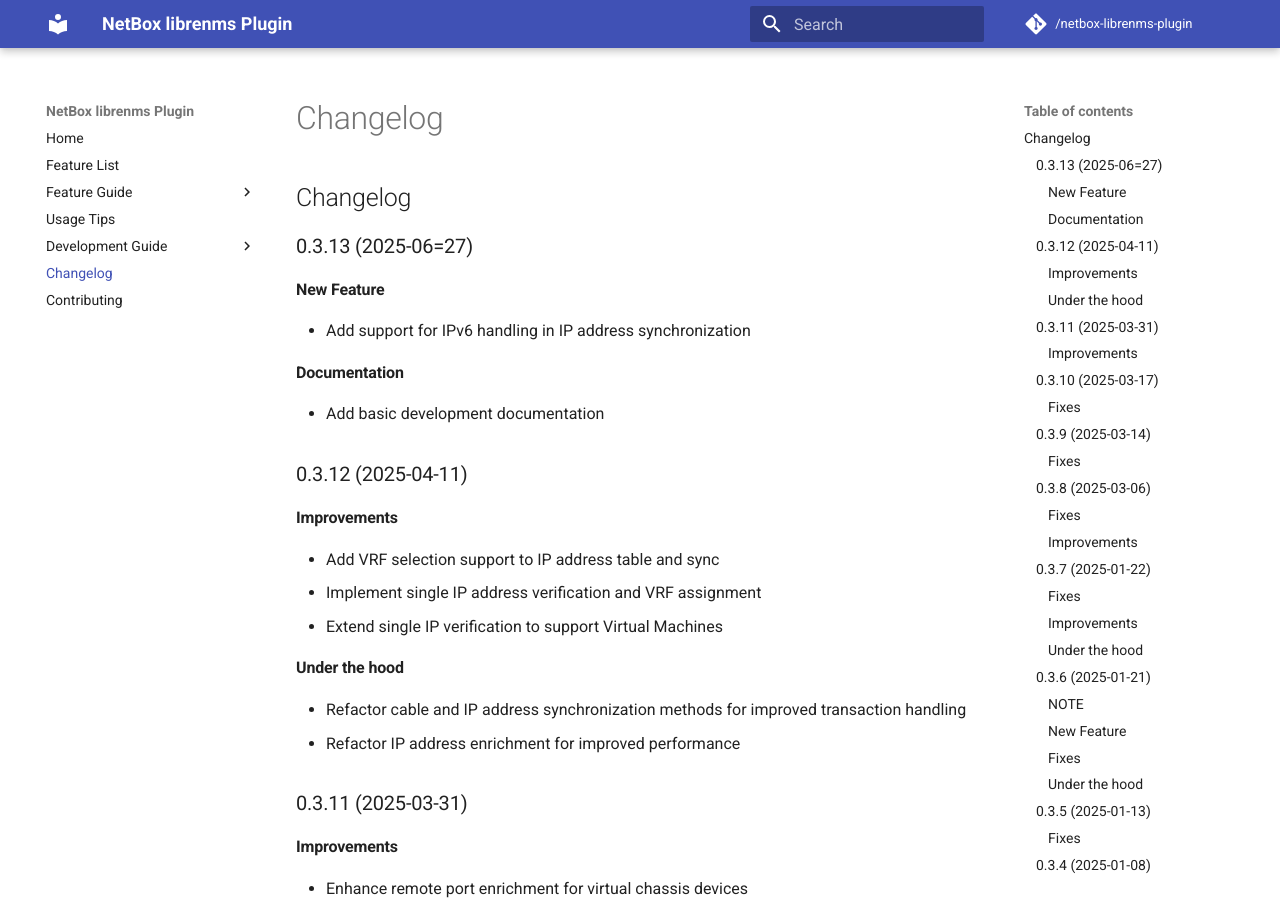
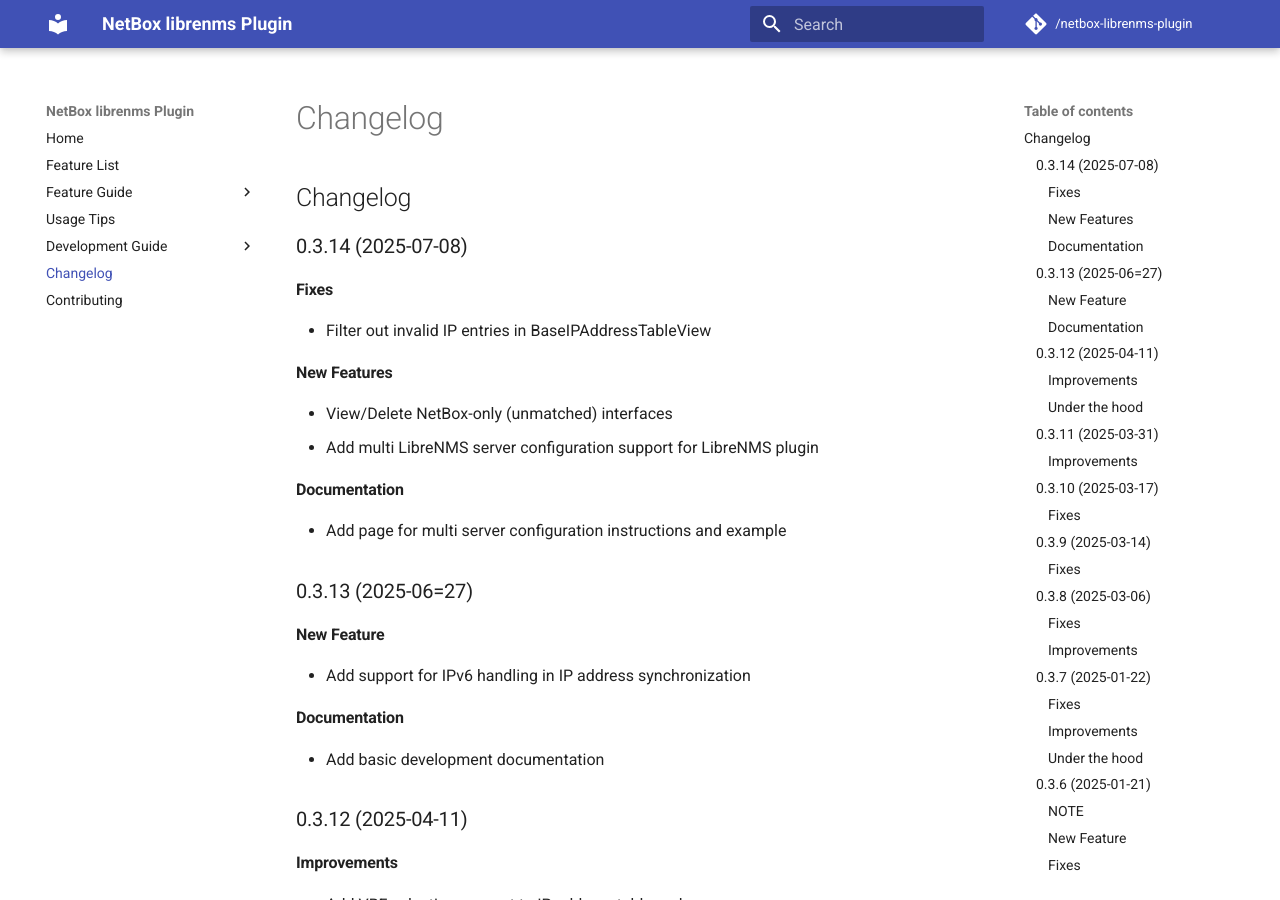
Before and after one commit to bonzo81/netbox-librenms-plugin, an MkDocs documentation site: the page built from docs/changelog.md, in a window 1280 px wide and 900 px high. Built offline with MkDocs 1.6.1 and Material for MkDocs 9.7.7, drawn with Linux system fonts in a browser that asks for light colours; comment, search, counter and statistics services are not loaded.

Commit message:
Update version to 0.3.14 and enhance changelog

```diff
--- a/docs/changelog.md
+++ b/docs/changelog.md
@@ -1,4 +1,17 @@
 # Changelog
+
+## 0.3.14 (2025-07-08)
+
+### Fixes
+* Filter out invalid IP entries in BaseIPAddressTableView
+
+### New Features
+* View/Delete NetBox-only (unmatched) interfaces
+* Add multi LibreNMS server configuration support for LibreNMS plugin
+
+### Documentation
+* Add page for multi server configuration instructions and example
+
 
 ## 0.3.13 (2025-06=27)
 
--- a/netbox_librenms_plugin/__init__.py
+++ b/netbox_librenms_plugin/__init__.py
@@ -1,7 +1,7 @@
 from netbox.plugins import PluginConfig
 
 __author__ = "Andy Norwood"
-__version__ = "0.3.13"
+__version__ = "0.3.14"
 
 
 class LibreNMSSyncConfig(PluginConfig):
--- a/pyproject.toml
+++ b/pyproject.toml
@@ -7,7 +7,7 @@ build-backend = "setuptools.build_meta"
 
 [project]
 name =  "netbox-librenms-plugin"
-version = "0.3.13"
+version = "0.3.14"
 authors = [
     {name = "Andy Norwood"},
 ]
```
